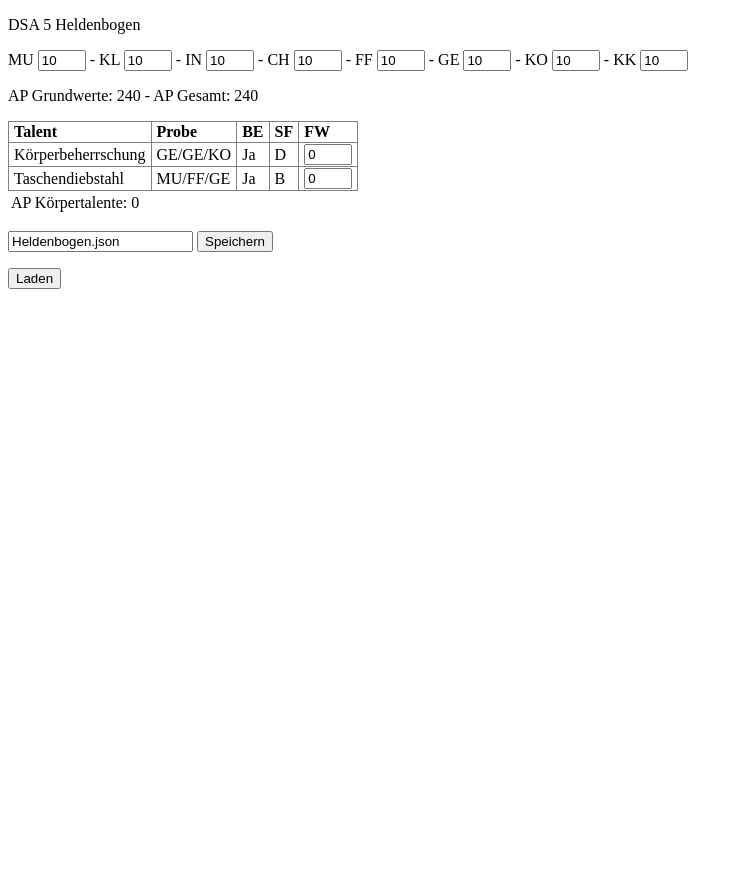
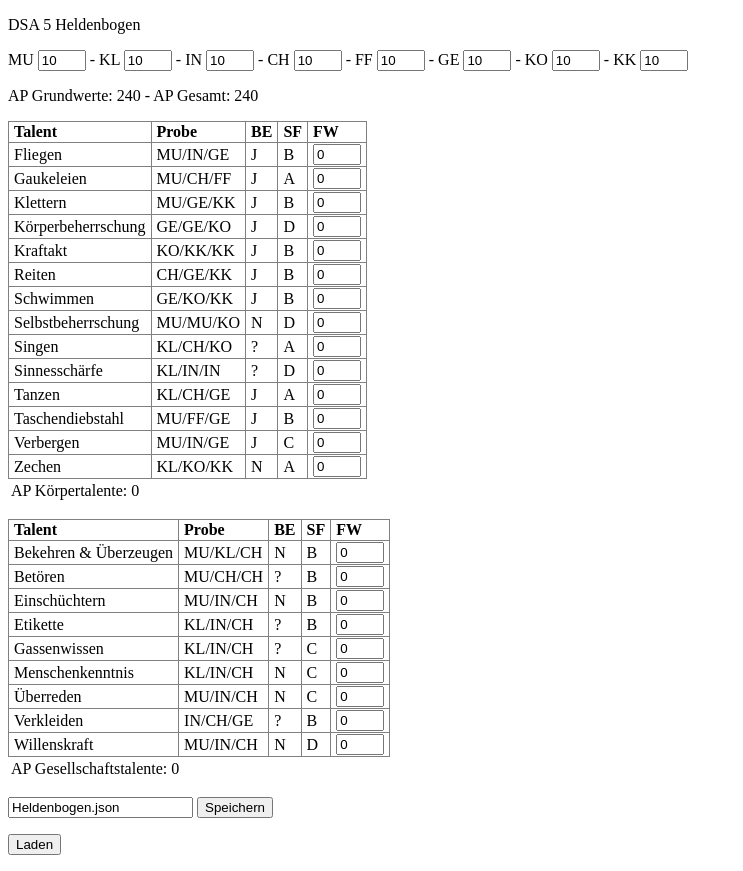
Before and after one commit to gdiet/heldenbogen, a website with bundled scripts: page public/bogen.html in a window 1280 px wide. Shown: the whole page, without its empty margins (0-743 px from the left). Before the commit the page ends 800 px from the top, so only its background shows below. Built offline with nearby package versions, Linux system fonts and the light colour scheme.

Commit message:
Körpertalente und Gesellschaftstalente

```diff
--- a/public/bogen.html
+++ b/public/bogen.html
@@ -41,6 +41,18 @@
       </table>
     </p>
     <p>
+      <table id="Gesellschaftstalente">
+        <caption>AP Gesellschaftstalente: <span id="AP-Gesellschaftstalente"></span></caption>
+        <tr>
+          <th>Talent</th>
+          <th>Probe</th>
+          <th>BE</th>
+          <th>SF</th>
+          <th>FW</th>
+        </tr>
+      </table>
+    </p>
+    <p>
       <input id="FILENAME" type="text" value="Heldenbogen.json">
       <button id="SAVE">Speichern</button>
     </p>
--- a/src/bogen.ts
+++ b/src/bogen.ts
@@ -18,7 +18,7 @@ if (kt instanceof HTMLTableElement) {
     const row = kt.insertRow()
     row.insertCell().textContent = Name
     row.insertCell().textContent = Probe
-    row.insertCell().textContent = Behinderung ? "Ja": "Nein"
+    row.insertCell().textContent = Behinderung
     row.insertCell().textContent = String.fromCharCode(64 + Faktor)
     const input = document.createElement("input")
     input.type = "number"
@@ -31,3 +31,23 @@ if (kt instanceof HTMLTableElement) {
   })
 }
 Werte.beobachte(dsa5.AP_Körpertalente, ap => binde.zahlenAusgabe(dsa5.AP_Körpertalente,ap))
+
+const gt = document.getElementById("Gesellschaftstalente")
+if (gt instanceof HTMLTableElement) {
+  dsa5.Gesellschaftstalente.forEach(([Name, Probe, Behinderung, Faktor]) => {
+    const row = gt.insertRow()
+    row.insertCell().textContent = Name
+    row.insertCell().textContent = Probe
+    row.insertCell().textContent = Behinderung
+    row.insertCell().textContent = String.fromCharCode(64 + Faktor)
+    const input = document.createElement("input")
+    input.type = "number"
+    input.value = "0"
+    input.min = "0"
+    input.max = "20"
+    binde.zahlenEingabeElement(Werte, Name, input, 0)
+    Werte.beobachte(Name, _ => Werte.setze(dsa5.AP_Gesellschaftstalente, dsa5.Summe_AP_Talente(Werte, dsa5.Gesellschaftstalente)))
+    row.insertCell().appendChild(input)
+  })
+}
+Werte.beobachte(dsa5.AP_Gesellschaftstalente, ap => binde.zahlenAusgabe(dsa5.AP_Gesellschaftstalente,ap))
--- a/src/dsa5/dsa5.ts
+++ b/src/dsa5/dsa5.ts
@@ -4,16 +4,41 @@ export const Grundwerte = ["MU","KL","IN","CH","FF","GE","KO","KK"]
 export const Abenteuerpunkte = "AP"
 export const AP_Grundwerte = "GWAP"
 export const AP_Körpertalente = "AP-Körpertalente"
-export const AP_Summanden = [AP_Grundwerte, AP_Körpertalente]
+export const AP_Gesellschaftstalente = "AP-Gesellschaftstalente"
+export const AP_Summanden = [AP_Grundwerte, AP_Körpertalente, AP_Gesellschaftstalente]
 
 const ap_für_gw = [0,0,0,0,0,0,0,0,0, 15,30,45,60,75,90, 120,165,225,300,390]
 const ap_für_talente = [0,1,2,3,4,5,6,7,8,9,10,11,12, 14,17,21,26,32,39,47,56]
 
-type Talente = [string, string, boolean, number][]
+type Talente = [string, string, string, number][]
 
 export const Körpertalente: Talente = [
-    ["Körperbeherrschung", "GE/GE/KO", true, 4],
-    ["Taschendiebstahl",   "MU/FF/GE", true, 2],
+    ["Fliegen",            "MU/IN/GE", "J", 2],
+    ["Gaukeleien",         "MU/CH/FF", "J", 1],
+    ["Klettern",           "MU/GE/KK", "J", 2],
+    ["Körperbeherrschung", "GE/GE/KO", "J", 4],
+    ["Kraftakt",           "KO/KK/KK", "J", 2],
+    ["Reiten",             "CH/GE/KK", "J", 2],
+    ["Schwimmen",          "GE/KO/KK", "J", 2],
+    ["Selbstbeherrschung", "MU/MU/KO", "N", 4],
+    ["Singen",             "KL/CH/KO", "?", 1],
+    ["Sinnesschärfe",      "KL/IN/IN", "?", 4],
+    ["Tanzen",             "KL/CH/GE", "J", 1],
+    ["Taschendiebstahl",   "MU/FF/GE", "J", 2],
+    ["Verbergen",          "MU/IN/GE", "J", 3],
+    ["Zechen",             "KL/KO/KK", "N", 1],
+]
+
+export const Gesellschaftstalente: Talente = [
+    ["Bekehren & Überzeugen", "MU/KL/CH", "N", 2],
+    ["Betören",               "MU/CH/CH", "?", 2],
+    ["Einschüchtern",         "MU/IN/CH", "N", 2],
+    ["Etikette",              "KL/IN/CH", "?", 2],
+    ["Gassenwissen",          "KL/IN/CH", "?", 3],
+    ["Menschenkenntnis",      "KL/IN/CH", "N", 3],
+    ["Überreden",             "MU/IN/CH", "N", 3],
+    ["Verkleiden",            "IN/CH/GE", "?", 2],
+    ["Willenskraft",          "MU/IN/CH", "N", 4],
 ]
 
 export function Summe_AP(values: data.Werte): number {
```
